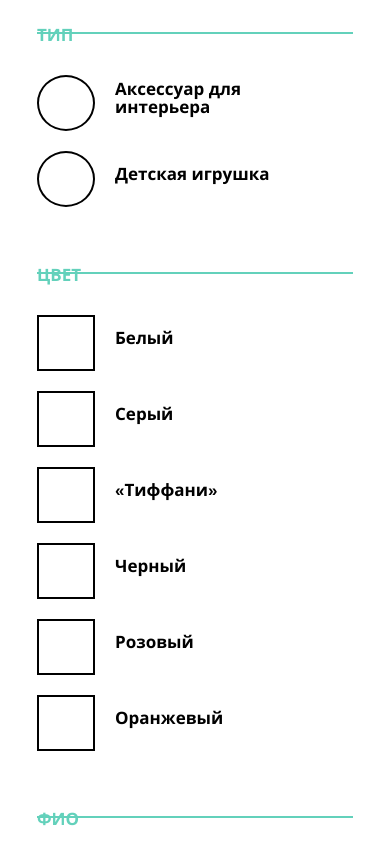
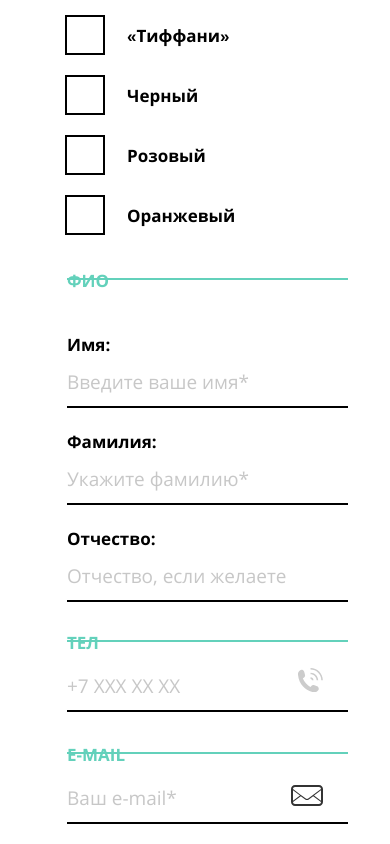
Before and after one commit to spololin/120621-mishka, a website: page source/form.html in a window 390 px wide. Shown: the part 740-1584 px from the top of the page. Drawn offline with nearby package versions, Linux system fonts and the light colour scheme; files that its build step writes are made by us from their sources; files whose address does not match are found by name.

Commit message:
pixel perfect form.html--mobile_

```diff
--- a/source/form.html
+++ b/source/form.html
@@ -10,7 +10,8 @@
 
 <body>
   <header class="header header--no-index">
-    <button class="header-nav__toggle" type="button">
+    <nav class="header-nav header-nav--close">
+      <button class="header-nav__toggle" type="button">`
         <svg version="1.1" id="Layer_1" xmlns="http://www.w3.org/2000/svg" xmlns:xlink="http://www.w3.org/1999/xlink" x="0px" y="0px"
           width="19.958px" height="14px" viewBox="0 0 19.958 14" enable-background="new 0 0 19.958 14" xml:space="preserve">
           <rect fill="#231F20" width="19.958" height="2" />
@@ -18,7 +19,6 @@
           <rect y="12" fill="#231F20" width="19.958" height="2" />
         </svg>
       </button>
-    <nav class="header-nav">
       <div class="header__logo">
         <a class="header__logo-link" href="index.html">
           <svg class="header__logo-img" version="1.1" id="Layer_2" xmlns="http://www.w3.org/2000/svg" xmlns:xlink="http://www.w3.org/1999/xlink"
@@ -45,7 +45,7 @@
           </svg>
         </a>
       </div>
-      <ul class="header-nav__items header-nav__items--no-index header-nav__items--links">
+      <!-- <ul class="header-nav__items header-nav__items--no-index header-nav__items--links">
         <li class="header-nav__item">
           <a href="catalog.html">Каталог товаров</a>
         </li>
@@ -59,7 +59,7 @@
           <a href="#">Распродажа</a>
         </li>
       </ul>
-      <ul class="header-nav__items header-nav__items--index header-nav__items--user">
+      <ul class="header-nav__items header-nav__items--no-index header-nav__items--user">
         <li class="header-nav__item header-nav__item--search">
           <a href="#">
             Поиск по сайту
@@ -85,7 +85,7 @@
         <li class="header-nav__item header-nav__item--delivery">
           <a class="header-nav__link" href="#">Бесплатная доставка по России</a>
         </li>
-      </ul>
+      </ul> -->
     </nav>
   </header>
 
@@ -133,7 +133,7 @@
           </label>
         </div>
       </fieldset>
-      <fieldset class="form__fieldset">
+      <fieldset class="form__fieldset form__fieldset--name">
         <div class="form__fieldset-title">
           <p>ФИО</p>
         </div>
--- a/source/less/blocks/order.less
+++ b/source/less/blocks/order.less
@@ -1,6 +1,7 @@
 .order {
   width: 320px;
   margin: 0 auto;
+  margin-bottom: 60px;
 }
 
 .order-title {
@@ -9,22 +10,27 @@
   font-weight: bold;
   text-align: center;
   margin: auto;
-  padding: 75px 0;
+  padding: 72px 0;
+  letter-spacing: 1px;
   background-color: @color-grey-light;
-  margin-bottom: 30px;
+  margin-bottom: 25px;
 }
 
 .order__form {
   margin-bottom: 55px;
+  width: 260px;
+  margin: 0 auto;
 }
 
 .order__description {
   font-size: 13px;
   line-height: 24px;
   color: @color-grey;
+  width: 260px;
   margin-top: 30px;
-  width: 260px;
   margin: 0 auto;
+  margin-bottom: 25px;
+  letter-spacing: 0.9px;
 }
 
 .form__item-label {
@@ -32,20 +38,20 @@
   line-height: 18px;
   font-weight: bold;
   width: 200px;
-  padding-left: 78px;
+  padding-left: 60px;
   position: relative;
-  margin-bottom: 30px;
-  height: 46px;
+  margin-bottom: 18px;
+  height: 42px;
   display: flex;
   align-items: center;
 
   &::before {
     content: '';
     position: absolute;
-    top: 0;
-    left: 0;
-    width: 54px;
-    height: 52px;
+    top: 0px;
+    left: -2px;
+    width: 36px;
+    height: 36px;
     border: 2px solid #000;
   }
 }
@@ -60,8 +66,24 @@
   flex-wrap: wrap;
   flex-direction: column;
   // margin-bottom: 50px;
-  margin-top: 40px;
+  //margin-top: 40px;
   padding: 0;
+}
+
+.form__fieldset--radio {
+  margin-bottom: 15px;
+}
+
+.form__fieldset--check {
+  margin-bottom: 18px;
+}
+
+.form__fieldset--email {
+  margin-bottom: 8px;
+}
+
+.form__fieldset--phone {
+  margin-top: 8px;
 }
 
 .form__fieldset-title {
@@ -70,7 +92,7 @@
   font-weight: bold;
   text-transform: uppercase;
   color: @color-green-light;
-  margin-bottom: 30px;
+  margin-bottom: 20px;
 
   p {
     margin: 0;
@@ -107,11 +129,21 @@
     font-weight: bold;
     font-size: 17px;
     line-height: 18px;
+    margin-top: 25px;
+  }
+
+  .item-phone {
+    padding-top: 0;
+    margin-bottom: 35px;
+  }
+
+  .item-email {
+    padding-top: 0;
   }
 
   .icon {
-    top: 20px;
-    right: 0;
+    top: -5px;
+    right: 25px;
     fill: #ccc;
   }
 }
@@ -121,6 +153,8 @@
   line-height: 16px;
   margin: 0 auto;
   width: 260px;
+  font-weight: bold;
+  font-size: 17px;
 }
 
 .form__item-text {
@@ -131,7 +165,7 @@
   font-size: 19px;
   line-height: 18px;
   border-bottom: 2px solid black;
-  padding: 22px 35px 20px 0;
+  padding: 15px 35px 11px 0;
   margin-bottom: 25px;
 
   &::placeholder {
@@ -159,6 +193,7 @@
   font-size: 19px;
   line-height: 18px;
   padding: 18px;
+  height: 102px;
 
   &::placeholder {
     color: fade(@color-grey, 30%);
```
Lines whose indentation alone changed are shown as unchanged.
